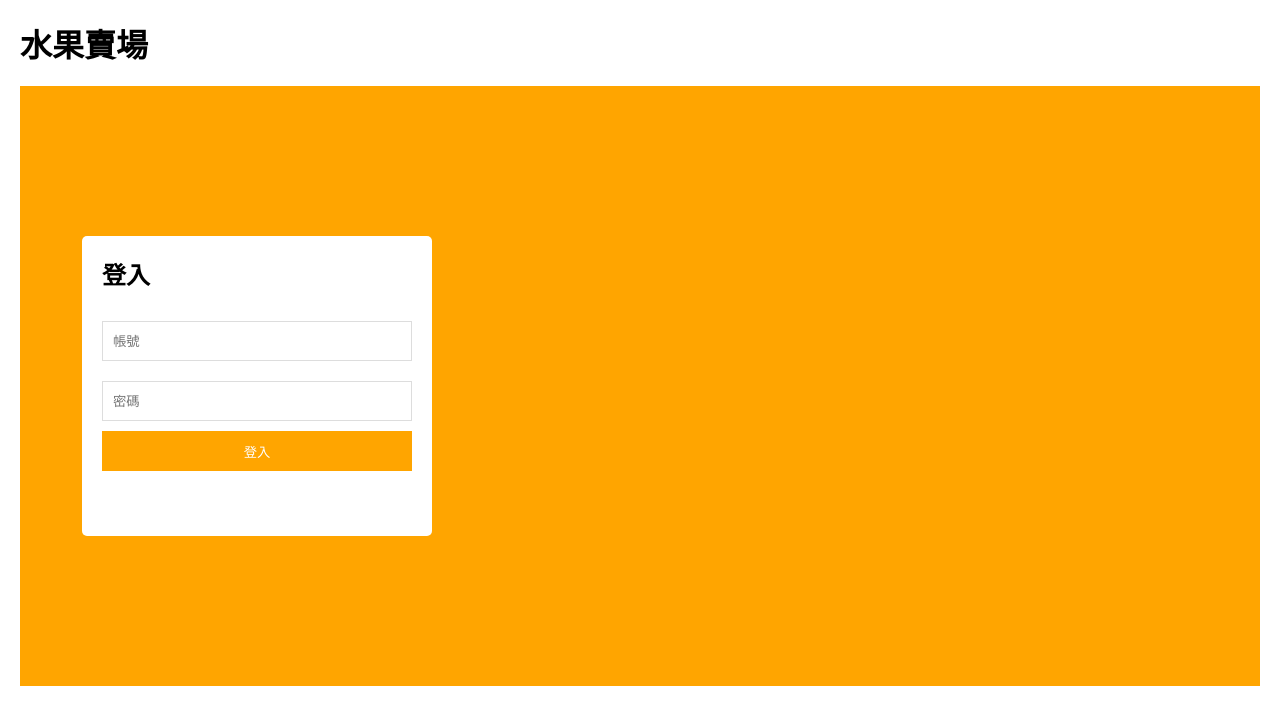
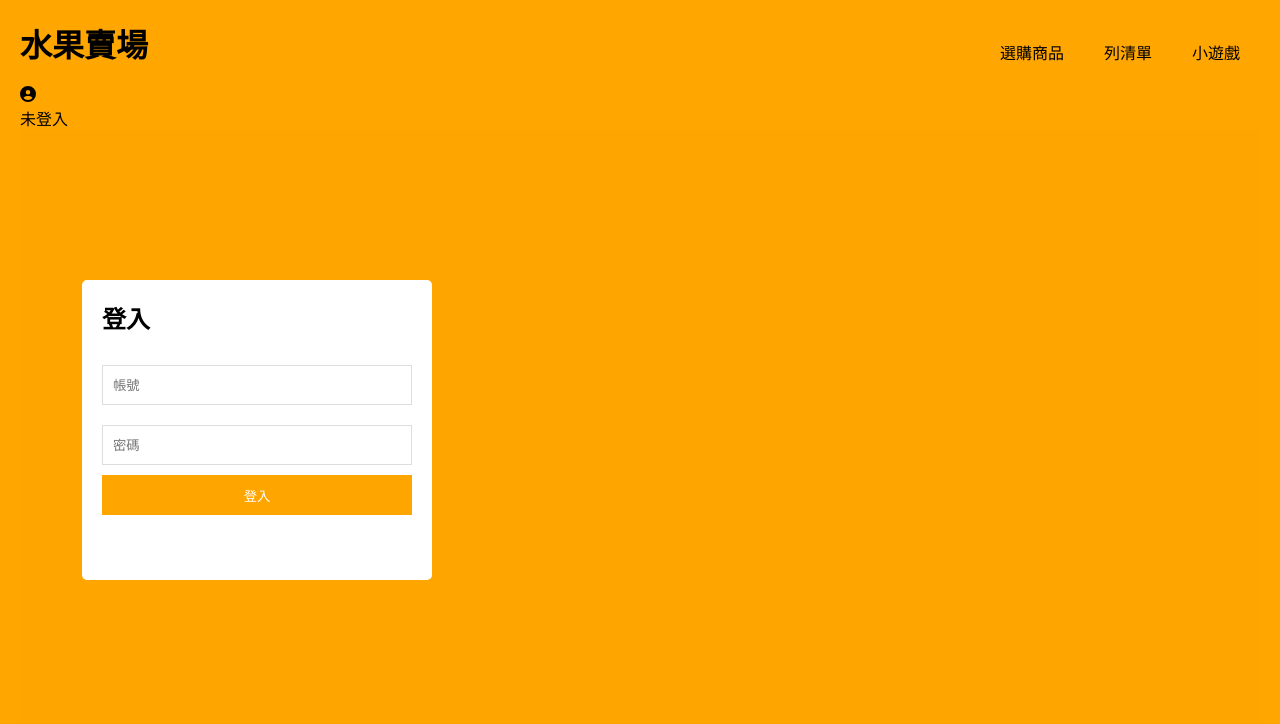
Before and after one commit to JoshuaIsNowOnline/-Interview-project-fruitshop, a React (Vite) app: page / in a window 1280 px wide. Shown: the top 724 px of the page. Built offline with nearby package versions, Linux system fonts and the light colour scheme; no server answers.

Commit message:
新增目錄導航/登入狀態

```diff
--- a/src/App.jsx
+++ b/src/App.jsx
@@ -10,20 +10,27 @@ import FruitList from "./components/FruitList";
 import Cart from "./components/Cart";
 import "./index.css";
 import Login from "./components/Login";
-
+import Nav from "./components/Nav";
+import User from "./components/User";
 
 export default function App() {
   const [fruits, setFruits] = useState([]);
   const [cart, setCart] = useState([]);
   const [loadingFruits, setLoadingFruits] = useState(false);
   const [isLoggedIn, setIsLoggedIn] = useState(!!localStorage.getItem("token"));
+  const [Username, setUsername] = useState("未登入");
+
+  const handleLoginUsername = (value) => {
+    setUsername(value);
+  };
 
   useEffect(() => {
     setIsLoggedIn(false);
     loadFruits();
     loadCart();
   }, []);
-    function handleLoginSuccess() {
+
+  async function handleLoginSuccess() {
     setIsLoggedIn(true);
     // loadFruits();
     // loadCart();
@@ -51,9 +58,9 @@ export default function App() {
   }
 
   // 加到購物車（先更新 UI 再呼叫 API）
-  async function addToCart(fruit, quantity= 1) {
+  async function addToCart(fruit, quantity = 1) {
     // optimistic update (簡單版本)
-    const payload = { FruitId: fruit.id, quantity};
+    const payload = { FruitId: fruit.id, quantity };
 
     try {
       await addToCartApi(payload);
@@ -84,11 +91,20 @@ export default function App() {
     <div className="app">
       <header>
         <h1>水果賣場</h1>
+        <Nav />
       </header>
 
-    {!isLoggedIn
-    ? (<Login onLogin={handleLoginSuccess} />)
-    : (<main>
+      {!isLoggedIn ? (
+        <>
+          <User Username={Username} />
+          <Login
+            onLogin={handleLoginSuccess}
+            onsetUsername={handleLoginUsername}
+          />
+        </>
+      ) : (
+        <main>
+          <User Username={Username} />
           <section>
             <h2>商品</h2>
             {loadingFruits ? (
--- a/src/components/Login.jsx
+++ b/src/components/Login.jsx
@@ -1,7 +1,7 @@
 import React, { useState } from "react";
 import { loginApi } from "../api/api";
 
-export default function Login({ onLogin }) {
+export default function Login({ onLogin, onsetUsername }) {
   const [username, setUsername] = useState("");
   const [password, setPassword] = useState("");
 
@@ -10,6 +10,12 @@ export default function Login({ onLogin }) {
     try {
       const res = await loginApi({ username, password });
       localStorage.setItem("token", res.data.token);
+      onsetUsername(username);
+
+      //   let temp = Username;
+      //   temp = username;
+      //   Username = temp;
+      //   onsetUsername(username);
       alert("登入成功");
       onLogin(); // 通知父層重新載入資料
     } catch (err) {
--- /dev/null
+++ b/src/components/Nav.jsx
@@ -0,0 +1,11 @@
+export default function Nav() {
+  return (
+    <div className="nav">
+      <ul className="nav-list">
+        <li><a>選購商品</a></li>
+        <li><a>列清單</a></li>
+        <li><a>小遊戲</a></li>
+      </ul>
+    </div>
+  );
+}
--- /dev/null
+++ b/src/components/User.jsx
@@ -0,0 +1,13 @@
+import { FaCircleUser } from "react-icons/fa6";
+
+
+
+
+export default function User({Username}){
+    return(
+        <div>
+        <FaCircleUser/><br/>
+        <span>{Username}</span>
+        </div>
+    )
+}
--- a/src/index.css
+++ b/src/index.css
@@ -8,6 +8,7 @@ body {
   font-family: Arial, sans-serif;
   margin: 0;
   padding: 20px;
+  background-color: rgb(255, 166, 0);
 }
 .app header h1 {
   margin: 0 0 20px 0;
@@ -26,7 +27,7 @@ main {
   padding: 20px;
   border-radius: 6px;
   line-height: 40px;
-  background-color: darkseagreen;
+  background-color: rgb(255, 255, 255);
 }
 .onAdd{
     padding: 5px;
@@ -39,7 +40,7 @@ main {
   padding: 10px;
   border-radius: 6px;
   line-height: 40px;
-  background-color: beige;
+  background-color: rgb(240, 240, 192);
 }
 .cart-list{
     list-style: none;
@@ -97,3 +98,21 @@ main {
   border: none;
   cursor: pointer;
 }
+header{
+  display: flex;
+  justify-content: space-between;
+}
+/* .nav{
+
+} */
+.nav-list{
+  list-style: none;
+  display: flex;
+}
+.nav-list li{
+  padding: 20px;
+}
+.nav-list li a:hover{
+  border-bottom: 1px solid #ffffff;
+  cursor: pointer;
+}
```
Lines whose indentation alone changed are shown as unchanged.
